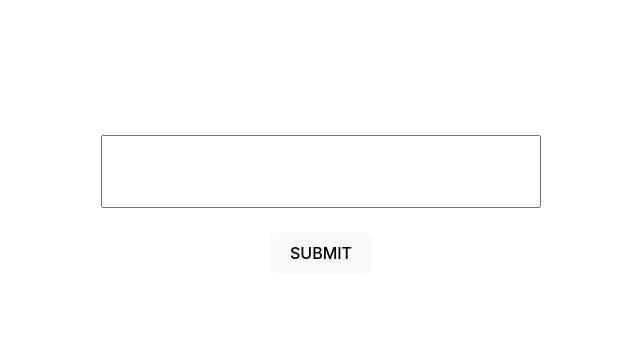
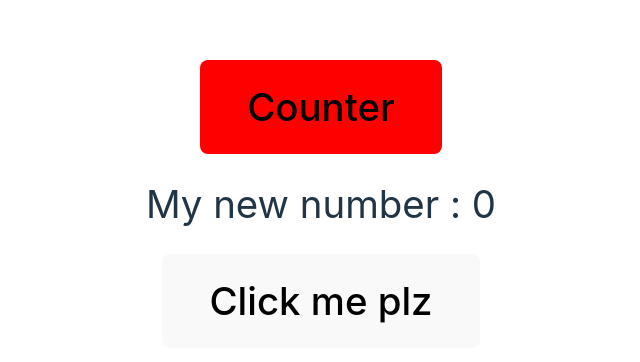
Before and after one commit to Bhanu1776/React-Hooks, a React (Vite) app: page / in a window 1280 px wide. Shown: the part 196-558 px from the top of the page, without its empty margins (319-959 px from the left). Built offline with nearby package versions, Linux system fonts and the light colour scheme.

Commit message:
useMemo hook demo Optimizing performance of the app

```diff
--- /dev/null
+++ b/src/Hooks/useMemo/MemoHook.tsx
@@ -0,0 +1,44 @@
+import { useState, useMemo } from "react";
+import styled from "styled-components";
+
+const MemoHook = () => {
+  const [myNum, setMyNum] = useState(0);
+  const [show, setShow] = useState(false);
+
+  const getValue = () => {
+    return setMyNum(myNum + 1);
+  };
+
+  const countNumber = (num: number) => {
+    // console.log("🚀 ~ file: Memo.jsx ~ line 12 ~ countNumber ~ num", num);
+    for (let i = 0; i <= 1000000000; i++) {}
+    return num;
+  };
+
+  const CheckData = useMemo(() => {
+    return countNumber(myNum);
+  }, [myNum]);
+
+  return (
+    <Wrapper>
+      <button onClick={getValue} style={{ backgroundColor: "red" }}>
+        Counter
+      </button>
+      <p> My new number : {CheckData} </p>
+      <button onClick={() => setShow(!show)}>
+        {show ? "You clicked me" : "Click me plz"}
+      </button>
+    </Wrapper>
+  );
+};
+
+const Wrapper = styled.section`
+  height: 100vh;
+  display: flex;
+  justify-content: center;
+  align-items: center;
+  flex-direction: column;
+  font-size: 2.4rem;
+`;
+
+export default MemoHook;
--- a/src/main.tsx
+++ b/src/main.tsx
@@ -8,6 +8,7 @@ import { GrandParent } from "./Hooks/useContext/GrandParent";
 import GrandChild from "./Hooks/useContext/GrandChild";
 import ReducerHook from "./Hooks/useReducer/ReducerHook";
 import RefHook from "./Hooks/useRef/RefHook";
+import MemoHook from "./Hooks/useMemo/MemoHook";
 
 ReactDOM.createRoot(document.getElementById("root") as HTMLElement).render(
   <GrandParent>
@@ -17,6 +18,7 @@ ReactDOM.createRoot(document.getElementById("root") as HTMLElement).render(
     {/* <UseEffect /> */}
     {/* <GrandChild /> */}
     {/* <ReducerHook /> */}
-    <RefHook />
+    {/* <RefHook /> */}
+    <MemoHook />
   </GrandParent>
 );
```
